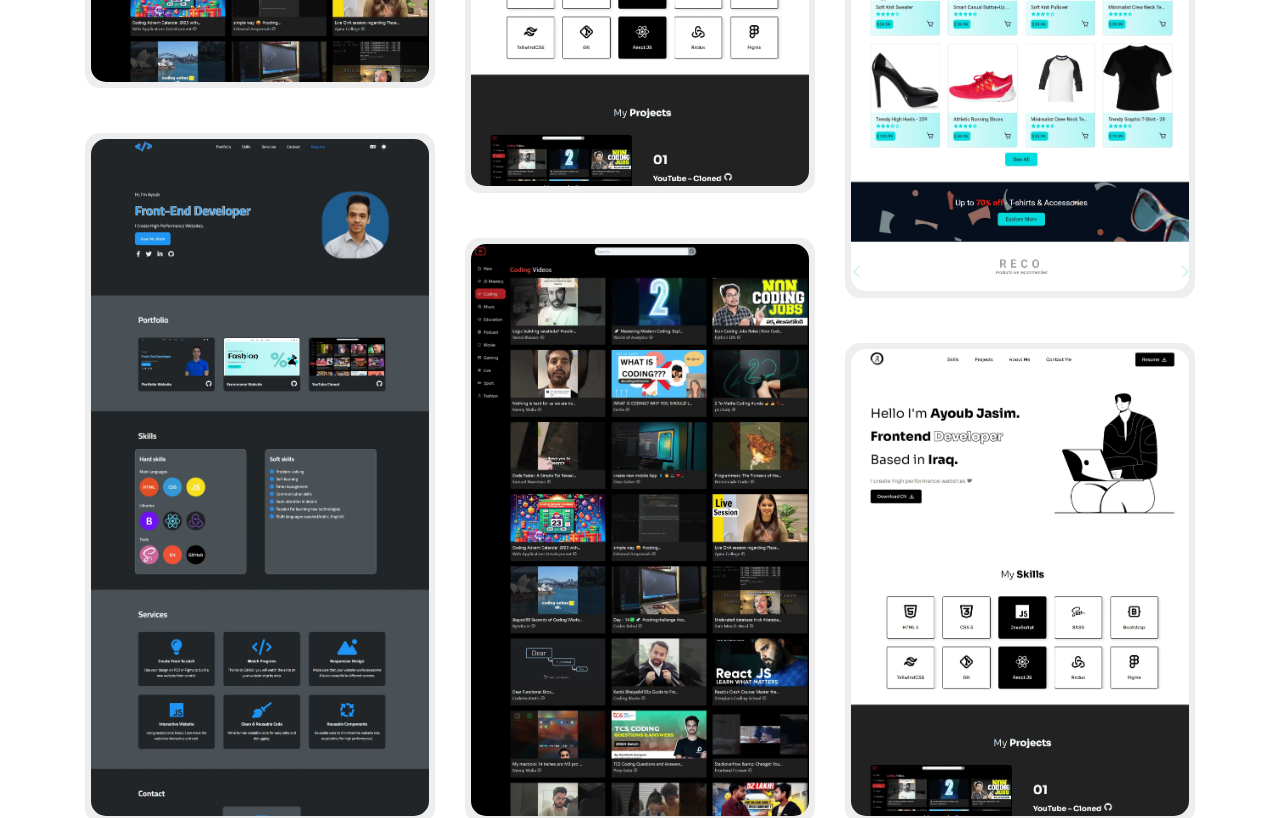
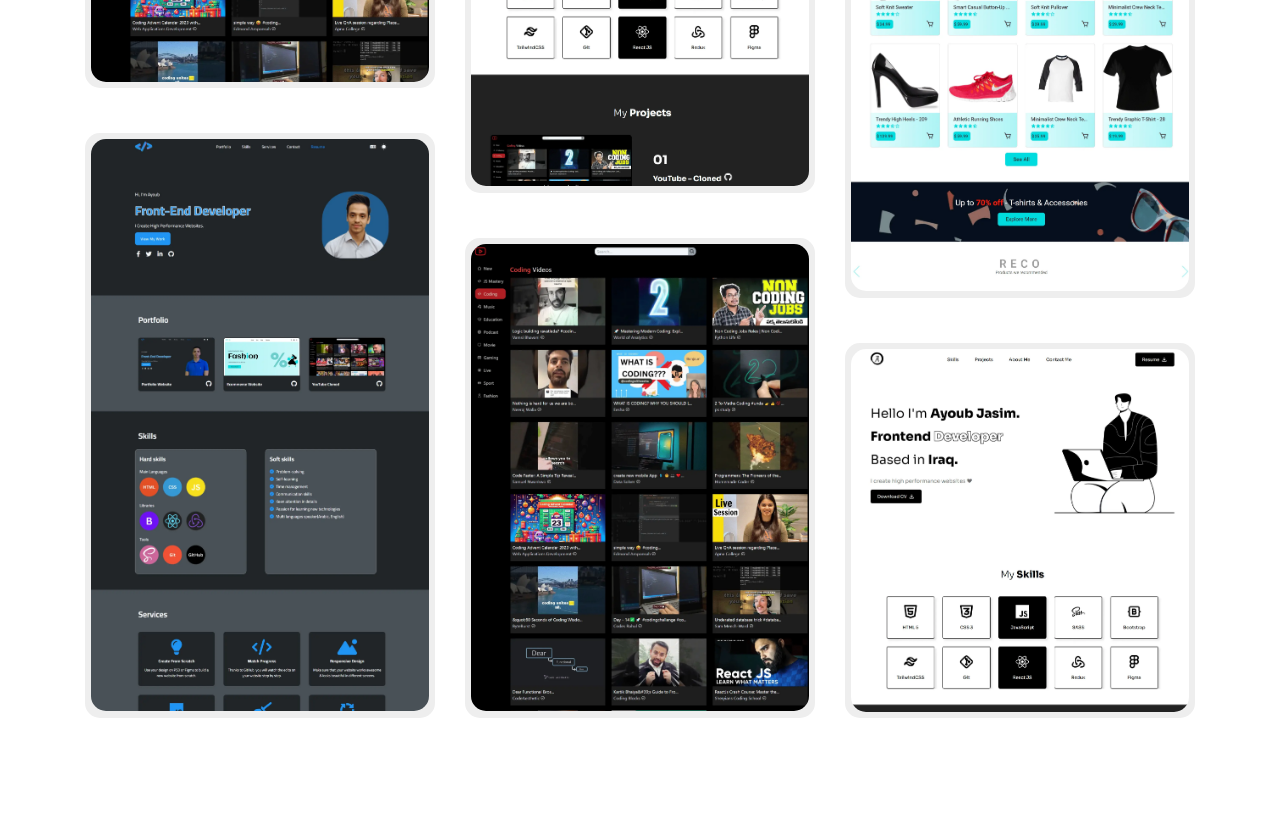
Before and after one commit to devayoub99/Portolio---NASSIRAQ, a React (Vite) app: page / in a window 1280 px wide. Shown: the part 2020-2838 px from the top of the page. Built offline with nearby package versions, Linux system fonts and the light colour scheme.

Commit message:
Fix portfolio issue

```diff
--- a/src/css/layout/_portfolio.scss
+++ b/src/css/layout/_portfolio.scss
@@ -15,7 +15,7 @@
 
     @include u.breakpoint(small) {
       grid-template-columns: repeat(2, u.rem(240));
-      grid-template-rows: repeat(11, u.rem(60));
+      grid-template-rows: repeat(10, u.rem(60));
     }
 
     @include u.breakpoint(medium) {
@@ -118,25 +118,25 @@
     }
 
     @include u.breakpoint(large) {
-      grid-row: 5 / 12;
+      grid-row: 5 / 11;
     }
   }
 
   .project-5 {
     @include u.breakpoint(small) {
-      grid-row: 8 / 12;
+      grid-row: 8 / 11;
     }
     @include u.breakpoint(large) {
-      grid-row: 6 / 12;
+      grid-row: 6 / 11;
     }
   }
 
   .project-6 {
     @include u.breakpoint(small) {
-      grid-row: 9 / 12;
+      grid-row: 9 / 11;
     }
     @include u.breakpoint(large) {
-      grid-row: 7 / 12;
+      grid-row: 7 / 11;
     }
   }
 }
```
Also changed, not shown: src/css/main.css.
